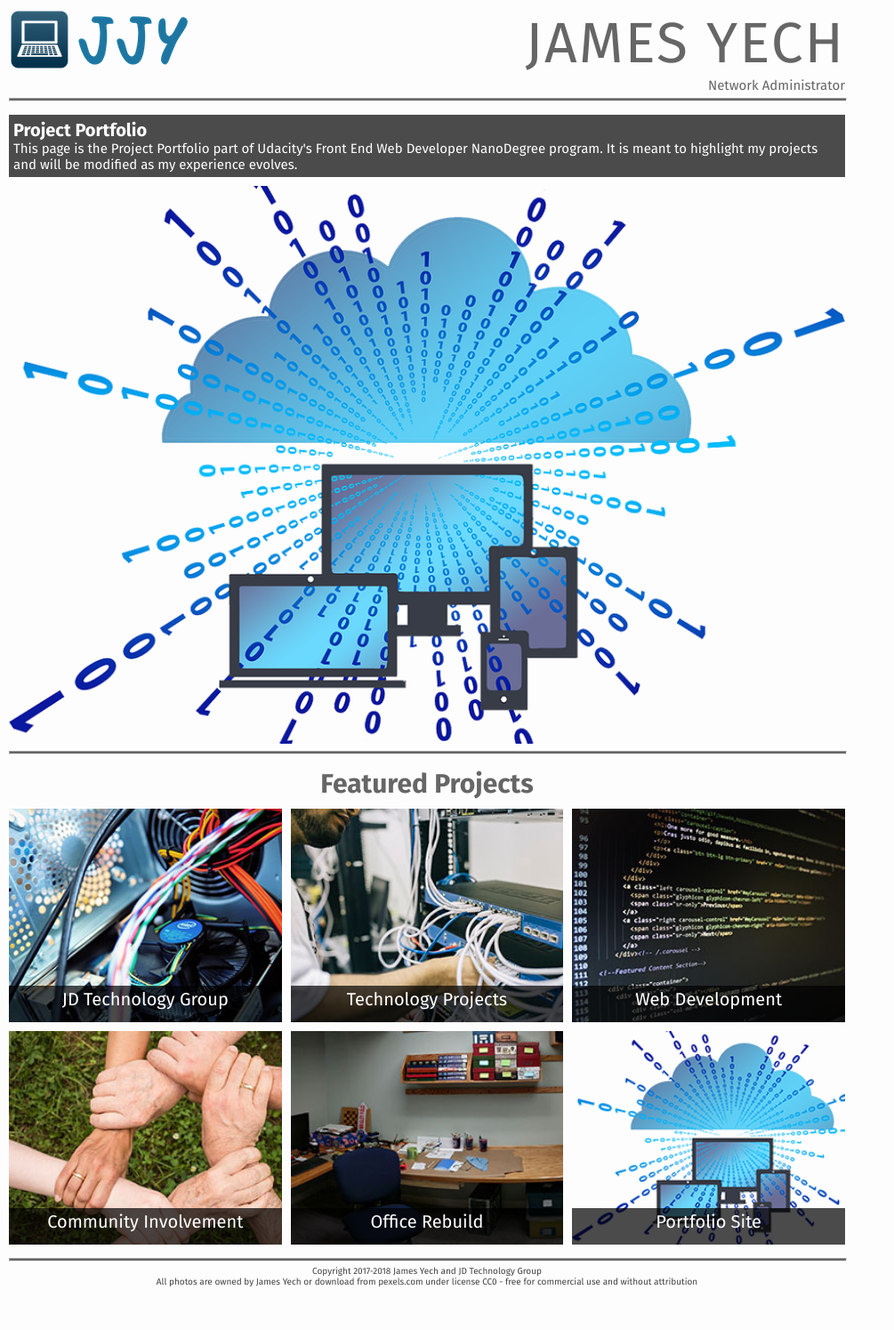
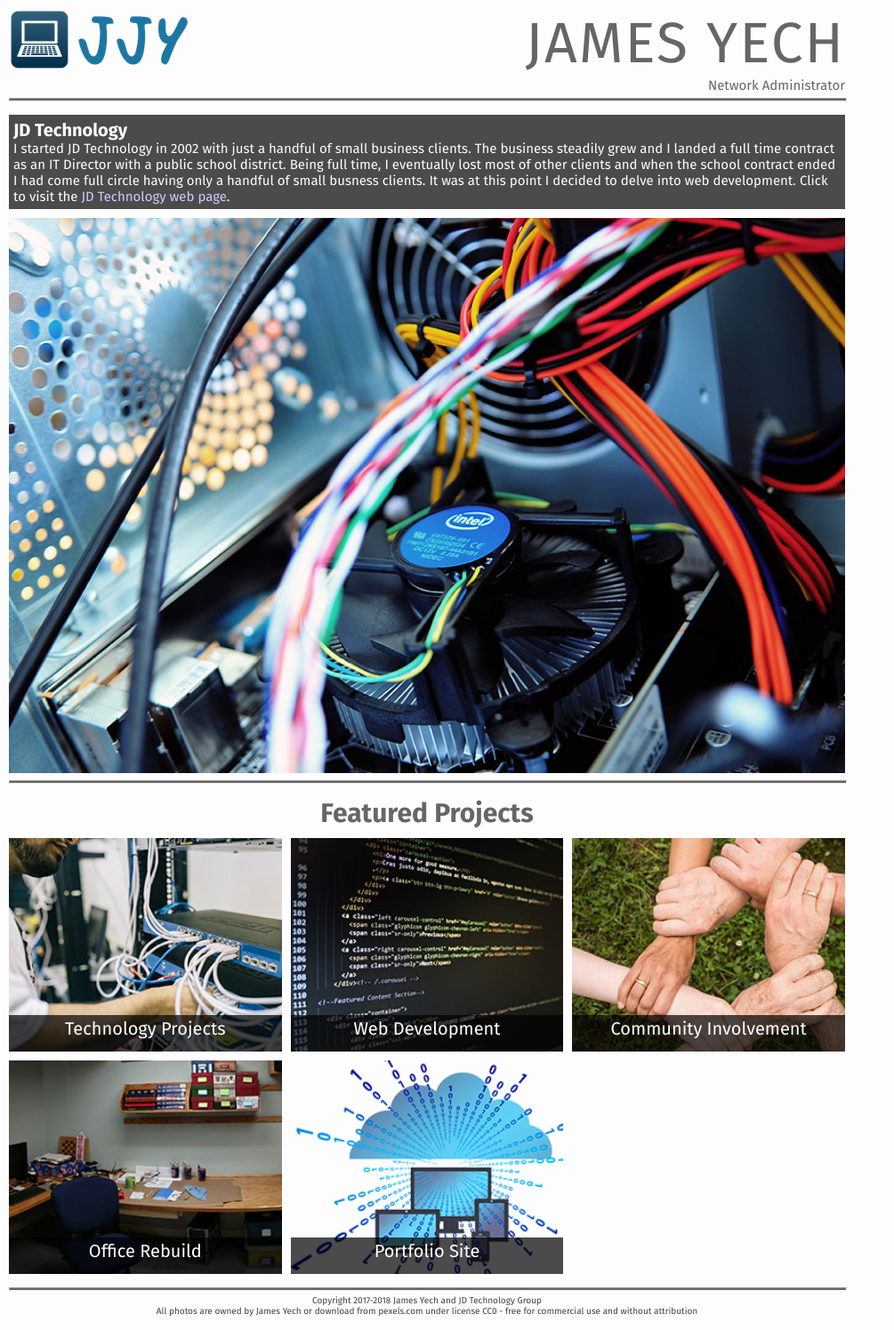
Before and after one commit to JamesYech/uPortfolio-Project, a plain HTML site: page jdtech.html in a window 1280 px wide. Shown: the whole page at 89% size, without its empty margins (0-1005 px from the left). Before the commit the page ends 1469 px from the top, so only its background shows below. Drawn offline with Linux system fonts and the light colour scheme.

Commit message:
Modify html pages so they relate to topic Add a styles to css file

```diff
--- a/css/styles.css
+++ b/css/styles.css
@@ -28,7 +28,7 @@
         # mid grey 1 (text): #424242
         # Dark Blue (links): #000066
         # Mid Blue (): #339
-        # Light blue (): #CCCCFF
+        # Light blue (): #CCF
         # light grey(): #666
         # off white (background): #fdfdfd
     */
@@ -130,7 +130,7 @@
     .main-article {
       background-color: rgba(0, 0, 0, 0.7);
       box-sizing: border-box;
-      color: #fff;
+      color: #fdfdfd;
       grid-column: span 12;
       grid-row: 1;
       height: auto;
@@ -145,6 +145,11 @@
 
     .main-article p {
         font-size: 1.5em;
+    }
+
+    .main-article a {
+        text-decoration: none;
+        color: #CCF;
     }
 
     .main-hr {
@@ -177,7 +182,6 @@
         min-height: 30vh;
         position: relative;
         width: 100%;
-        /*background-repeat: no-repeat;*/
     }
 
     .nav-jdtech {
--- a/jdtech.html
+++ b/jdtech.html
@@ -34,14 +34,15 @@
         <main class="main-grid">
 
             <article class="main-article">
-                <h1>Project Portfolio</h1>
+                <h1>JD Technology</h1>
                 <p>
-                    This page is the Project Portfolio part of Udacity's Front End Web Developer NanoDegree program.  It is meant to highlight my projects and will be modified as my experience evolves.
+                    I started JD Technology in 2002 with just a handful of small business clients.  The business steadily grew and I landed a full time contract as an IT Director with a public school district.  Being full time, I eventually lost most of other clients and when the school contract ended I had come full circle having only a handful of small busness clients.  It was at this point I decided to delve into web development. Click to visit the
+                    <a href="http://www.jdtech.net">JD Technology web page</a>.
                 </p>
             </article>
 
             <section class="main-section">
-                <img class="main-img" src="./img/logo_lg.png">
+                <img class="main-img" src="./img/jdtech_lg.jpg">
             </section>
 
             <div class="main-hr">
@@ -53,16 +54,6 @@
         <nav class="nav-grid">
 
             <h1 class="nav-title nav-col-sm">Featured Projects</h1>
-
-            <div class="nav-col-sm nav-col-md nav-col-lg">
-                <a  href="./jdtech.html">
-                    <section class="nav-tile nav-jdtech">
-                        <article class="nav-article">
-                            JD Technology Group
-                        </article>
-                    </section>
-                </a>
-            </div>
 
             <div class="nav-col-sm nav-col-md nav-col-lg">
                 <a href="./techprojects.html">
```
Also changed, not shown: community.html (+3 -13 lines), index.html (+0 -10 lines), office.html (+3 -13 lines), techprojects.html (+5 -13 lines), webdev.html (+3 -13 lines).
